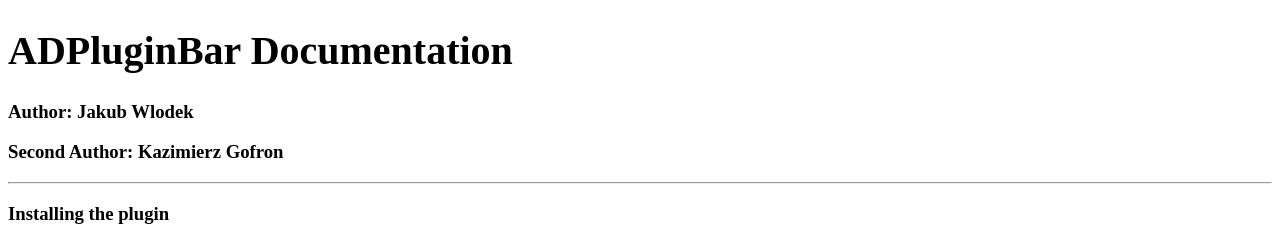
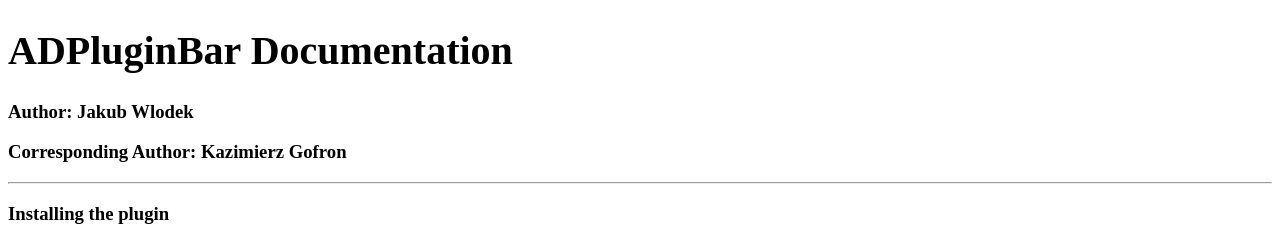
Before and after one commit to areaDetector/ADPluginBar, a plain HTML site: page docs/ADPluginBarDoc.html in a window 1280 px wide. Shown: the top 231 px of the page. Drawn offline with Linux system fonts and the light colour scheme.

Commit message:
update documentation

```diff
--- a/docs/ADPluginBarDoc.html
+++ b/docs/ADPluginBarDoc.html
@@ -9,7 +9,7 @@
 <body>
     <h1 style="font-size: 40px">ADPluginBar Documentation</h1>
     <h3>Author: Jakub Wlodek</h3>
-    <h3>Second Author: Kazimierz Gofron</h3>
+    <h3>Corresponding Author: Kazimierz Gofron</h3>
     <hr/>
     <h3>Installing the plugin</h3>
     <p>The ADPluginBar plugin depends on several external libraries. These include:</p>
```
Also changed, not shown: 3 other files.
